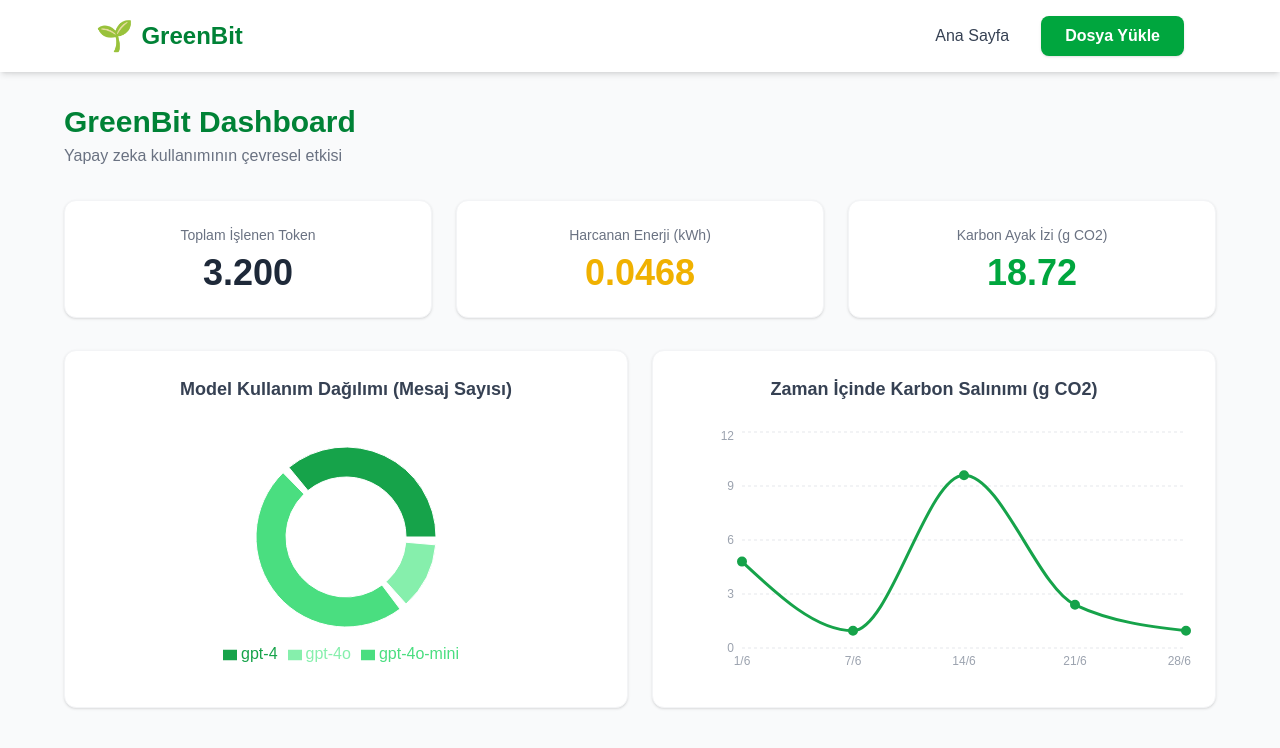
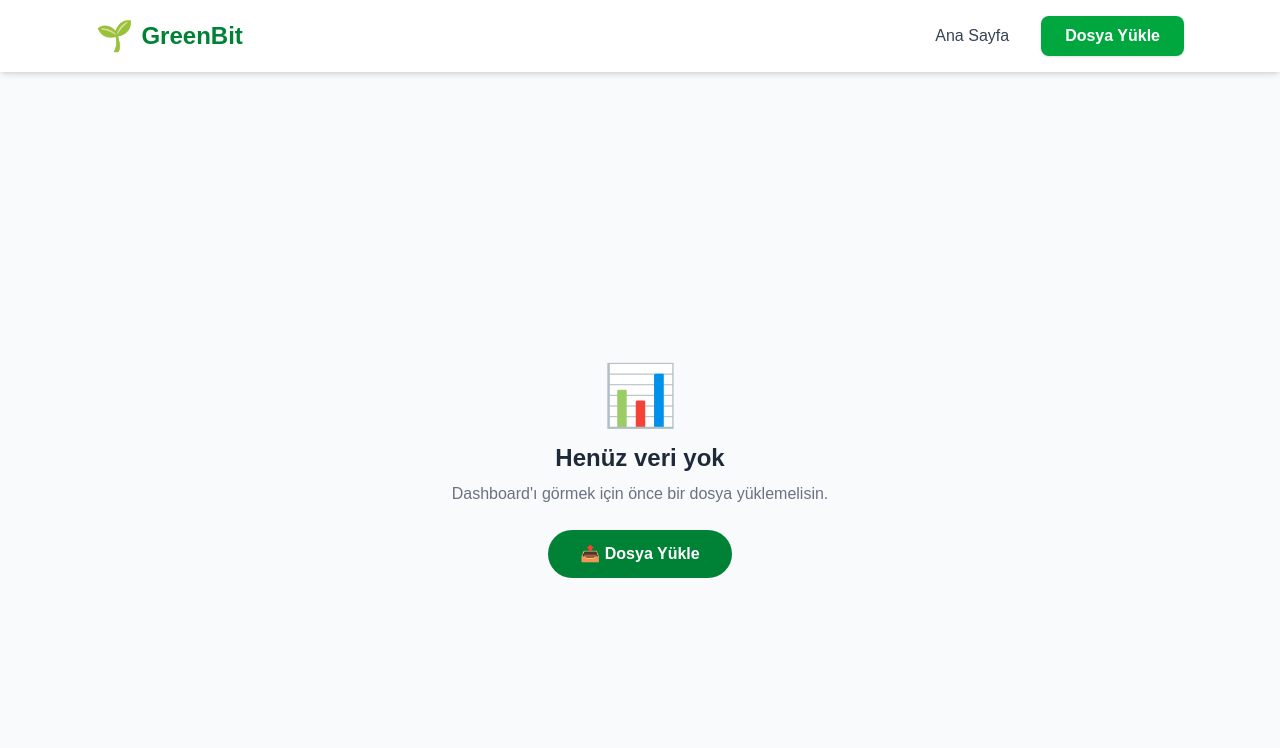
Before and after one commit to Mkaya00/GreenBit, a Next.js app in the folder greenbit-app/: page /dashboard in a window 1280 px wide. Shown: the top 748 px of the page. Built offline with nearby package versions, Linux system fonts and the light colour scheme.

Commit message:
feat: connect dashboard to real user data via localStorage

```diff
--- a/greenbit-app/src/app/dashboard/page.tsx
+++ b/greenbit-app/src/app/dashboard/page.tsx
@@ -2,7 +2,7 @@
 
 // LineChart ve ilgili bileşenleri de ekledik
 import { PieChart, Pie, Cell, Tooltip as RechartsTooltip, ResponsiveContainer, Legend, LineChart, Line, XAxis, YAxis, CartesianGrid } from 'recharts';
-
+import  { useState, useEffect } from "react";
 // ==========================================
 // 1. HESAPLAMA MOTORU
 // ==========================================
@@ -31,8 +31,7 @@ const COLORS = ['#16a34a', '#4ade80', '#86efac', '#22c55e', '#15803d'];
 
 function parseChatGPTExport(conversations: any[]) {
   const modelCounts: Record<string, number> = {};
-  const timeSeriesData: Record<string, number> = {}; // Gün bazlı CO2 tutmak için
-  let totalMessages = 0;
+  const timeSeriesData: Record<string, number> = {};
 
   conversations.forEach((conv) => {
     if (!conv.mapping) return;
@@ -50,7 +49,6 @@ function parseChatGPTExport(conversations: any[]) {
       if (node.message && node.message.metadata && node.message.metadata.model_slug) {
         const modelSlug = node.message.metadata.model_slug;
         modelCounts[modelSlug] = (modelCounts[modelSlug] || 0) + 1;
-        totalMessages += 1;
 
         // Sadece bu mesajın CO2'sini hesapla ve sohbete ekle
         const msgMetrics = calculateMetricsForModel(1, modelSlug);
@@ -105,63 +103,53 @@ function parseChatGPTExport(conversations: any[]) {
 }
 
 // ==========================================
-// 3. ÖRNEK VERİ SETİ (Orijinal create_time eklendi)
-// ==========================================
-const rawConversations = [
-  {
-    "title": "Python liste sorusu",
-    "create_time": 1717200000,
-    "mapping": {
-      "msg-1": { "author": { "role": "user" }, "content": "Python...", "message": { "metadata": { "model_slug": "gpt-4" } } },
-      "msg-2": { "author": { "role": "assistant" }, "content": "...", "message": { "metadata": { "model_slug": "gpt-4" } } }
-    }
-  },
-  {
-    "title": "React bileşen sorusu",
-    "create_time": 1717800000,
-    "mapping": {
-      "msg-1": { "author": { "role": "user" }, "content": "...", "message": { "metadata": { "model_slug": "gpt-4o-mini" } } },
-      "msg-2": { "author": { "role": "assistant" }, "content": "...", "message": { "metadata": { "model_slug": "gpt-4o-mini" } } },
-      "msg-3": { "author": { "role": "user" }, "content": "...", "message": { "metadata": { "model_slug": "gpt-4o-mini" } } },
-      "msg-4": { "author": { "role": "assistant" }, "content": "...", "message": { "metadata": { "model_slug": "gpt-4o-mini" } } }
-    }
-  },
-  {
-    "title": "TypeScript type sorusu",
-    "create_time": 1718400000,
-    "mapping": {
-      "msg-1": { "author": { "role": "user" }, "content": "...", "message": { "metadata": { "model_slug": "gpt-4" } } },
-      "msg-2": { "author": { "role": "assistant" }, "content": "...", "message": { "metadata": { "model_slug": "gpt-4" } } },
-      "msg-3": { "author": { "role": "user" }, "content": "...", "message": { "metadata": { "model_slug": "gpt-4" } } },
-      "msg-4": { "author": { "role": "assistant" }, "content": "...", "message": { "metadata": { "model_slug": "gpt-4" } } }
-    }
-  },
-  {
-    "title": "Next.js App Router",
-    "create_time": 1719000000,
-    "mapping": {
-      "msg-1": { "author": { "role": "user" }, "content": "...", "message": { "metadata": { "model_slug": "gpt-4o" } } },
-      "msg-2": { "author": { "role": "assistant" }, "content": "...", "message": { "metadata": { "model_slug": "gpt-4o" } } }
-    }
-  },
-  {
-    "title": "Tailwind ile stil verme",
-    "create_time": 1719600000,
-    "mapping": {
-      "msg-1": { "author": { "role": "user" }, "content": "...", "message": { "metadata": { "model_slug": "gpt-4o-mini" } } },
-      "msg-2": { "author": { "role": "assistant" }, "content": "...", "message": { "metadata": { "model_slug": "gpt-4o-mini" } } },
-      "msg-3": { "author": { "role": "user" }, "content": "...", "message": { "metadata": { "model_slug": "gpt-4o-mini" } } },
-      "msg-4": { "author": { "role": "assistant" }, "content": "...", "message": { "metadata": { "model_slug": "gpt-4o-mini" } } }
-    }
-  }
-];
-
-// ==========================================
 // 4. ARAYÜZ (MAIN COMPONENT)
 // ==========================================
-export default function Dashboard() {
-  const { summaryData, modelDistribution, timelineData } = parseChatGPTExport(rawConversations);
 
+  export default function Dashboard() {
+    // State: analiz sonuçlarını tutacak
+    const [data, setData] = useState<any>(null);
+    const [loading, setLoading] = useState(true);
+
+    useEffect(() => {
+      const savedData = localStorage.getItem("greenbit_conversations");
+
+      if (savedData) {
+        const conversations = JSON.parse(savedData);
+        const result = parseChatGPTExport(conversations);
+        setData(result);
+      }
+
+      setLoading(false);
+    }, []);
+
+    // Yükleniyor durumu
+    if (loading) {
+      return (
+        <main className="p-8 min-h-screen bg-gray-50 flex items-center justify-center">
+          <p className="text-gray-500 text-lg">Yükleniyor...</p>
+        </main>
+      );
+    }
+
+    // Veri yoksa uyarı göster
+    if (!data) {
+      return (
+        <main className="p-8 min-h-screen bg-gray-50 flex flex-col items-center justify-center">
+          <div className="text-6xl mb-4">📊</div>
+          <h2 className="text-2xl font-bold text-gray-800 mb-2">Henüz veri yok</h2>
+          <p className="text-gray-500 mb-6">Dashboard'ı görmek için önce bir dosya yüklemelisin.</p>
+          <a
+            href="/upload"
+            className="bg-green-700 hover:bg-green-800 text-white font-bold py-3 px-8 rounded-full transition"
+          >
+            📤 Dosya Yükle
+          </a>
+        </main>
+      );
+    }
+    // Veri var: grafikleri göster
+    const { summaryData, modelDistribution, timelineData } = data;
   return (
     <main className="p-8 min-h-screen bg-gray-50 text-gray-800">
       <div className="max-w-6xl mx-auto space-y-8">
@@ -203,8 +191,8 @@ export default function Dashboard() {
                     paddingAngle={5}
                     dataKey="value"
                   >
-                    {modelDistribution.map((entry, index) => (
-                      <Cell key={`cell-${index}`} fill={entry.color} />
+                    {modelDistribution.map((entry: any, index: number) => (
+                          <Cell key={`cell-${index}`} fill={entry.color} />
                     ))}
                   </Pie>
                   <RechartsTooltip />
```
